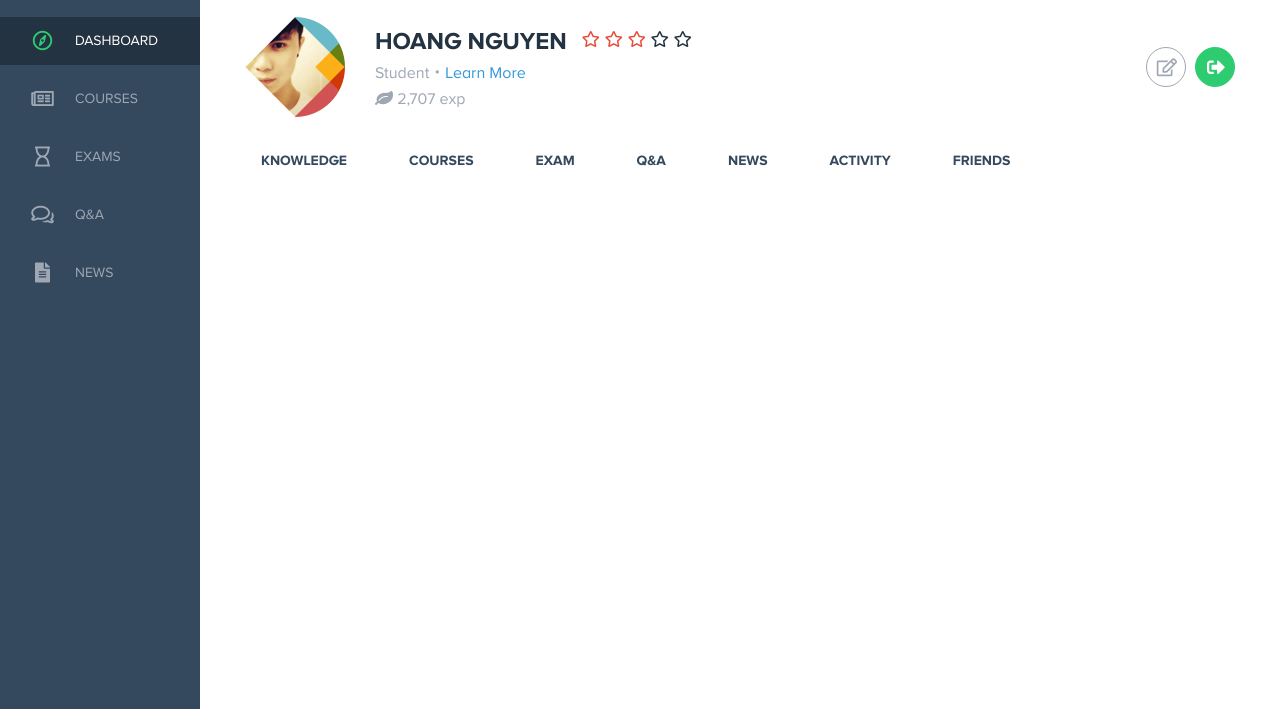
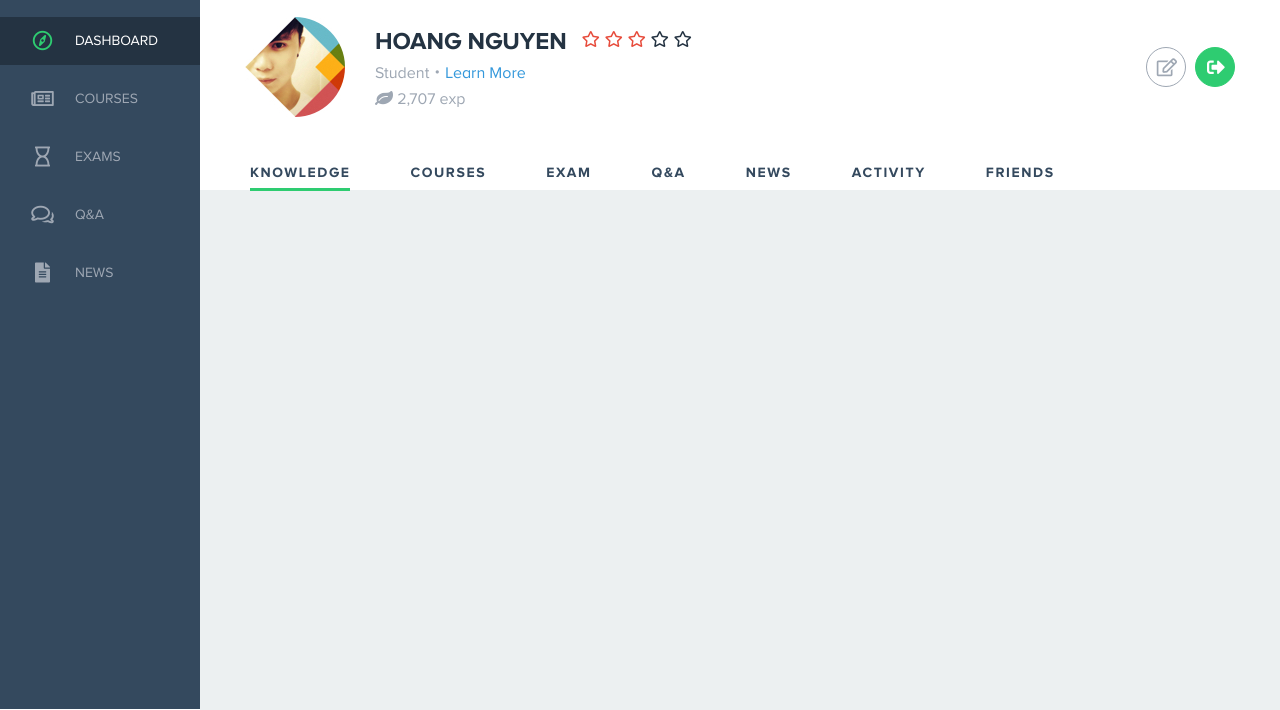
Before and after one commit to jatinsayan/education-dashboard, a website: page index.html in a window 1280 px wide. Shown: the part 91-801 px from the top of the page. Drawn offline with nearby package versions, Linux system fonts and the light colour scheme; files whose address does not match are found by name.

Commit message:
updated nav tabs styles

```diff
--- a/index.html
+++ b/index.html
@@ -52,8 +52,7 @@
           </article>
         </section>
 
-
-        <!-- Header -->
+        <!-- Navbar -->
 
         <nav class="navbar justify-content-between">
           <div class="col-3">
@@ -74,6 +73,8 @@
             </form>
           </div>
         </nav>
+
+        <!-- Header -->
 
         <section class="container-fluid">
           <div class="row px-4 py-3 d-flex align-items-center">
@@ -102,31 +103,39 @@
           </div>
         </section>
 
+        <!-- Navbar Tabs -->
+
         <section>
-            <ul class="nav nav-tabs ml-4 border-0 text-uppercase font-weight-bold h3">
-              <li class="nav-item">
-                <a class="nav-link text-dark" href="#">Knowledge</a>
+            <ul class="nav nav-tabs ml-4 pt-3 border-0 text-uppercase font-weight-bold h3">
+              <li class="nav-item mr-4 ml-3">
+                <a class="nav-link active text-dark" href="#">Knowledge</a>
               </li>
-              <li class="nav-item">
+              <li class="nav-item ml-4 mr-4">
                 <a class="nav-link text-dark" href="#">Courses</a>
               </li>
-              <li class="nav-item">
+              <li class="nav-item ml-4 mr-4">
                 <a class="nav-link text-dark" href="#">Exam</a>
               </li>
-              <li class="nav-item">
+              <li class="nav-item ml-4 mr-4">
                 <a class="nav-link text-dark" href="#">Q&amp;A</a>
               </li>
-              <li class="nav-item">
+              <li class="nav-item ml-4 mr-4">
                 <a class="nav-link text-dark" href="#">News</a>
               </li>
-              <li class="nav-item">
+              <li class="nav-item ml-4 mr-4">
                 <a class="nav-link text-dark" href="#">Activity</a>
               </li>
-              <li class="nav-item">
+              <li class="nav-item ml-4">
                 <a class="nav-link text-dark" href="#">Friends</a>
               </li>
             </ul>
         </section>
+
+        <section class="tab-body">
+
+        </section>
+
+
 
         <script src="js/vendor/modernizr-3.5.0.min.js"></script>
         <script src="https://code.jquery.com/jquery-3.2.1.min.js" integrity="sha256-hwg4gsxgFZhOsEEamdOYGBf13FyQuiTwlAQgxVSNgt4=" crossorigin="anonymous"></script>
--- a/scss/main.scss
+++ b/scss/main.scss
@@ -21,3 +21,22 @@ body {
 .tooltip-inner {
 	border-radius: 3px;
 }
+
+.nav-tabs {
+	box-shadow: 0 1px 0 0 rgba(229, 229, 229, 0.5);
+	.nav-link {
+		padding: 7px 0;
+		border: none;
+		letter-spacing: 1.6px;
+		&:hover,
+		&:focus,
+		&.active {
+			border-bottom: 3px solid $primary;
+		}
+	}
+}
+
+.tab-body {
+	min-height: calc(100vh - 88px - 140px - 52px);
+	background-color: $gray-100;
+}
```
Also changed, not shown: css/main.css, 1 other file.
